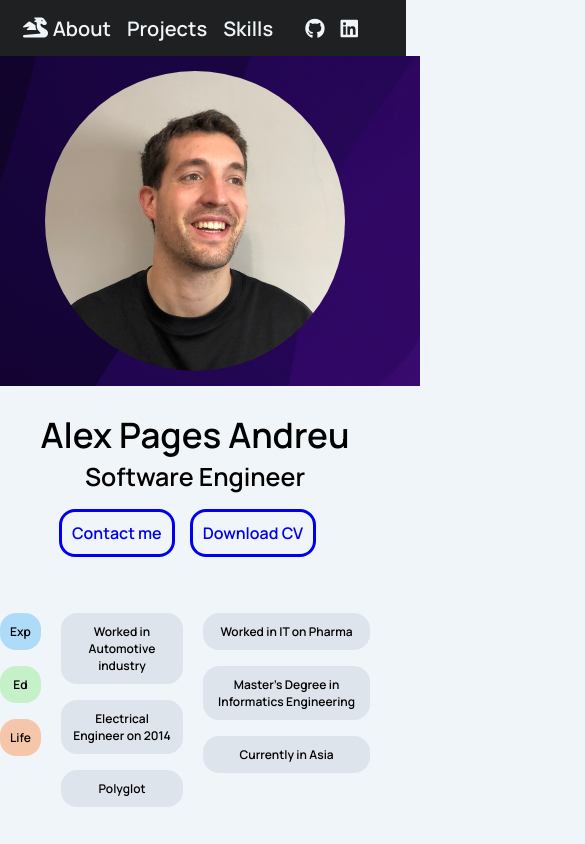
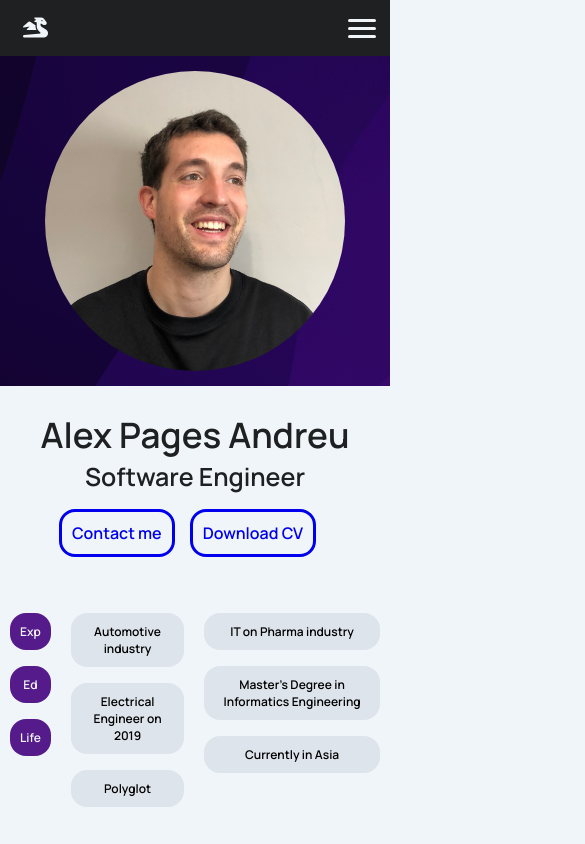
Before and after one commit to alexpages/portfolio, a plain HTML site: page index.html in a window 390 px wide. Shown: the top 844 px of the page, 585 px wide, since content can reach past the window. Drawn offline with Linux system fonts and the light colour scheme.

Commit message:
Modification: 1- Added burger button (menu on pressing button yet to be implemented). 2- Modified distribution on header.
 Por favor ingresa el mensaje del commit para tus cambios. Las

```diff
--- a/index.html
+++ b/index.html
@@ -14,19 +14,20 @@
 
 
 <body>
-    <header>
+    <header class ="nav_bar_container">
         <i class="fa-solid fa-dragon logo"></i>
-        <section id="menu_container" class="menu_container">
+        <button class="toggle_button" onclick="burger_function()">
+            <span class="bar"></span>
+            <span class="bar"></span>
+            <span class="bar"></span>
+        </button>
         <nav class="nav_items">
             <a href="#about">About</a>
             <a href="#projects">Projects</a>
             <a href="#skills">Skills</a>
-            </nav>
-            <nav class="nav_icons">
             <a href="https://github.com/alexpages"> <i class="fa-brands fa-github"></i></a>
             <a href="https://www.linkedin.com/in/alex-pages/"> <i class="fa-brands fa-linkedin"></i> </a>
         </nav>
-        </section>
     </header>
 
     <section id= "about" class="about">
@@ -49,14 +50,14 @@
                 </div>
                 <div class="tag_column">
                     <ul class="project_tecnologies tags">
-                        <li>Worked in Automotive industry</li>
-                        <li>Electrical Engineer on 2014</li>
+                        <li>Automotive industry</li>
+                        <li>Electrical Engineer on 2019</li>
                         <li>Polyglot</li>
 
                 </div>
                 <div class="tag_column">
                     <ul class="project_tecnologies tags">
-                        <li>Worked in IT on Pharma</li>
+                        <li>IT on Pharma industry</li>
                         <li>Master's Degree in Informatics Engineering</li>
                         <li>Currently in Asia</li>
                 </div>
@@ -117,7 +118,7 @@
                 <div class="project_content">
                     <img src="./images/portfolio.png" alt="Portfoliot">
                     <h2 class="sub_header"> Portfolio</h2>
-                    <p class ="description">This was the first introduction to HTML and CSS after doing the Odin Project. Playing wiht some transitions, header and footer location and Flexbox.
+                    <p class ="description">This was the first introduction to HTML and CSS after doing the Odin Project. Playing with some transitions, header and footer location and Flexbox.
                     </p>
                     <p class ="description">
                         It is in fact a very simple project, and its main purpose is to show my dedication in the process of learning how to program while studying my Informatics Engineering Master's Degree.
@@ -160,9 +161,6 @@
                 <figcaption class="skill_caption">TENSORFLOW</figcaption>
             </figure>
 
-
-
-
         </div>
     </section>
 
@@ -170,6 +168,5 @@
         <i class="fa-solid fa-arrow-up"></i>
     </button>
 
-
 </body>
 </html>
--- a/javascript.js
+++ b/javascript.js
@@ -6,16 +6,23 @@ function scrollFunction(){
     if (document.body.scrollTop >100 || document.documentElement.scrollTop>100){
         myButton.style.opacity=1;
         myButton.style.cursor="pointer";
-
     }
     else{
         myButton.style.opacity=0;
         myButton.style.cursor="auto";
-
     }
 }
 
 function topFunction() {
     document.body.scrollTop = 0;
-    document.documentElement.scrollTop = 0;
+    document.documentElement.scrollTop = 0;º
   }
+
+function burger_function() {
+    var x = document.getElementById("nav_items");
+    if (x.style.display=="none"){
+        x.style.display="flex";
+        x.style.flexDirection="column";
+        x.style.height="100%";
+    }
+}
--- a/styles.css
+++ b/styles.css
@@ -9,13 +9,16 @@
     --header_background_color: #1E2022;
     --header_text_color:#F0F5F9;
     --tech_background_color:#67718e21;
-    --life_tag_color:#f6c6aa;
-    --education_tag_color:#c5f0c8;
-    --experience_tag_color:#aedbf8;
+    --hamburger_hover:#6f3ba0;
 }
 
 html{
     scroll-behavior: smooth;
+
+
+}
+html,body{
+    overflow-x: hidden;
 }
 
 body{
@@ -30,7 +33,7 @@ body{
 }
 h1,h2{
     margin:0;
-    gap:1rem;
+    color:var(--header_background_color);
 }
 
 h2{
@@ -91,14 +94,17 @@ li{
     background-size:cover;
 }
 .life{
-    background-color: var(--life_tag_color) !important;
+    background-color: var(--button_background_color) !important;
+    color:var(--header_text_color) !important;
 }
 .education{
-    background-color: var(--education_tag_color) !important;
+    background-color: var(--button_background_color) !important;
+    color:var(--header_text_color) !important;
 }
 
 .experience{
-    background-color: var(--experience_tag_color) !important;
+    background-color: var(--button_background_color) !important;
+    color:var(--header_text_color) !important;
 }
 
 .tags{
@@ -113,9 +119,7 @@ li{
     text-align: center;
     margin-top:40px;
 }
-.tag_column{
-    margin-right: 10px;
-}
+
 
 .avatar_container{
     display:flex;
@@ -127,7 +131,6 @@ li{
 
 header{
     display:flex;
-    width:100%;
     min-height:40px;
     padding:0.5rem;
     align-items: center;
@@ -137,17 +140,26 @@ header{
     font-size:20px;
     background-color: var(--header_background_color);
     color: var(--header_text_color);
+    transition:all ease-in 250ms;
+}
+
+
+.nav_bar_toggle .icon-bar{
+    display: block;
+    width: 22px;
+    height: 0,5px;
+    border-radius: 1px;
+    margin-top:4px;
+}
+.nav_bar_toggle{
+    gap:1rem;
 }
 
 .sub_header{
     margin-bottom:15px;
     margin-top:20px;
 }
-.menu_container{
-    display:flex;
-    gap:2rem;
-    margin-right:25px;
-}
+
 .logo{
     margin-left:15px;
 }
@@ -155,25 +167,16 @@ header{
     display:flex;
     text-decoration: none;
     gap:1rem;
+    margin-right:25px;
 }
 
 .nav_items a{
     text-decoration: none;
     transition: all 0.35s ease 0s;
-}
-
-.nav_icons{
-    display:flex;
-    gap:1rem;
-    margin-right:15px;
-
-}
-
-.nav_icons a, .nav_items a{
     color:var(--header_text_color);
 }
 
-.nav_items a:hover, .nav_icons a:hover{
+.nav_items a:hover {
     font-weight: 900;
     transition: all 0.35s ease 0s;
     border-bottom: solid 2.5px var(--header_text_color);
@@ -228,7 +231,8 @@ img{
 .project_tecnologies li{
     padding:10px;
     margin-right:10px;
-    font-weight: 900;
+    margin-left:10px;
+    font-weight: 100;
     font-size: 0.75em;
     border-radius: 1rem;
     background-color:var(--tech_background_color);
@@ -260,10 +264,9 @@ img{
 .indv_skills {
     display:flex;
     justify-content: space-evenly;
-}
-.indv_skills{
     padding:10px;
 }
+
 .indv_skills img{
     height:100px;
     width:auto;
@@ -286,12 +289,6 @@ img{
 }
 figure{
     margin:auto;
-}
-
-/* Tablets responsive design*/
-@media only screen and (min-width:768px){
-
-
 }
 
 .scroll_up_button{
@@ -317,9 +314,48 @@ figure{
     transition: all ease-in 0.15s;
 }
 
+.toggle_button{
+    display:none;
+    flex-direction: column;
+    justify-content: space-between;
+    background-color: transparent;
+    cursor:pointer;
+    border:none;
+    width: 40px;
+    height:21px;
+}
 
+.toggle_button:hover >span{
+    background-color:var(--hamburger_hover);
+    transition:all ease-in 250ms;
+}
+
+.bar{
+    height:3px;
+    width:100%;
+    background-color: var(--body_background_color);
+    border-radius:10px;
+    transition:all ease-in 250ms;
+}
 /* Smartphone responsive design*/
 @media only screen and (max-width:767px){
 
+    .nav_items{
+        display:none;
+
+    }
+
+    .toggle_button{
+        display:flex;
+    }
 
 }
+
+/* Tablets responsive design
+
+
+@media only screen and (min-width:768px){
+
+
+}
+*/
```
Lines whose indentation alone changed are shown as unchanged.
